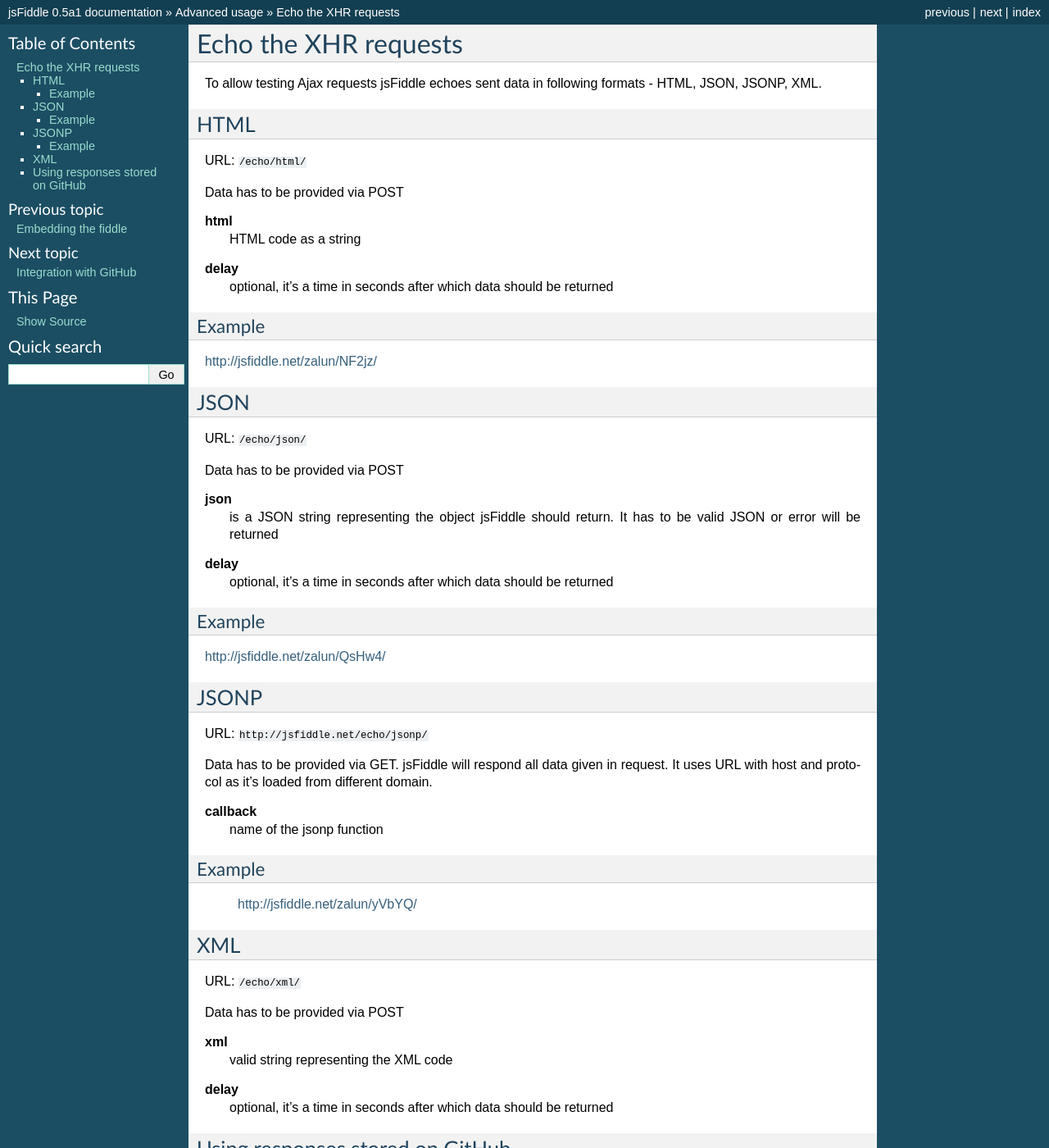
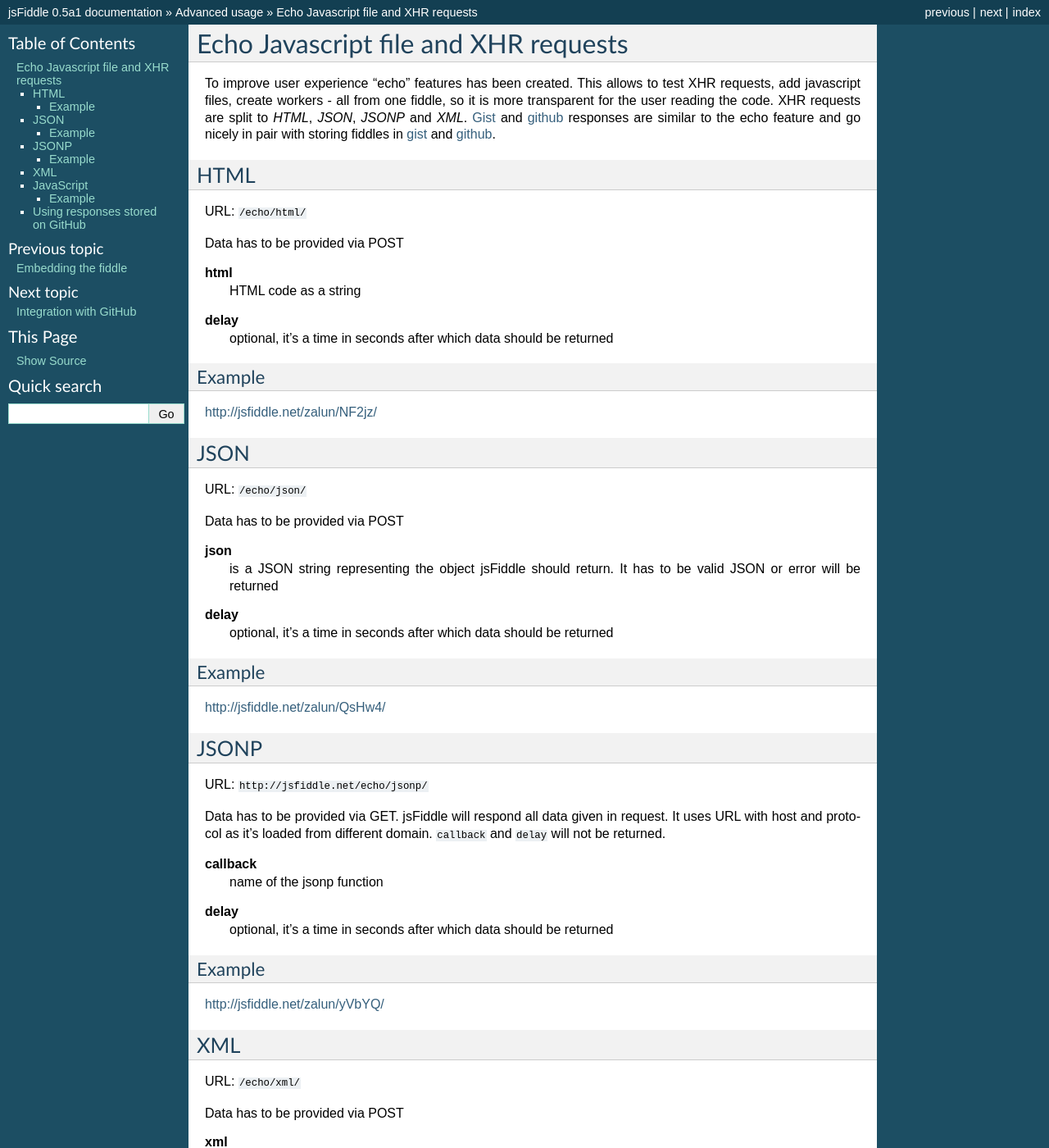
Before and after one commit to jsfiddle/jsfiddle-users, a Sphinx documentation site: the page built from docs/use/echo.rst, in a window 1280 px wide and 1400 px high. Shown: the whole window at 82% size. Built offline with Sphinx 7.4.7, drawn with Linux system fonts in a browser that asks for light colours; pages that are not in the unit, such as notebooks, are missing from menus; some of the changed text lies outside the part shown.

Commit message:
echo/js featured

```diff
--- a/docs/use/echo.rst
+++ b/docs/use/echo.rst
@@ -1,8 +1,9 @@
-=====================
-Echo the XHR requests
-=====================
+=====================================
+Echo Javascript file and XHR requests
+=====================================
 
-To allow testing Ajax requests jsFiddle echoes sent data in following formats - HTML, JSON, JSONP, XML.
+To improve user experience "echo" features has been created. This allows to test XHR requests, add javascript files, create workers - all from one fiddle, so it is more transparent for the user reading the code. XHR requests are split to *HTML*, *JSON*, *JSONP* and *XML*. :ref:`Gist <gist-response>` and :ref:`github <github-response>` responses are similar to the echo feature and go nicely in pair with storing fiddles in :ref:`gist <gist-read>` and :ref:`github <github-read>`.
+
 
 HTML
 ====
@@ -42,14 +43,16 @@
 
 URL: ``http://jsfiddle.net/echo/jsonp/``
 
-Data has to be provided via GET. jsFiddle will respond all data given in request. It uses URL with host and protocol as it's loaded from different domain.
+Data has to be provided via GET. jsFiddle will respond all data given in request. It uses URL with host and protocol as it's loaded from different domain. ``callback`` and ``delay`` will not be returned.
 
 **callback**
   name of the jsonp function
+**delay**
+  optional, it's a time in seconds after which data should be returned
 
 Example
 -------
- http://jsfiddle.net/zalun/yVbYQ/
+http://jsfiddle.net/zalun/yVbYQ/
 
 XML
 ===
@@ -62,6 +65,21 @@
 **delay**
   optional, it's a time in seconds after which data should be returned
 
+JavaScript
+==========
+
+URL: ``http://jsfiddle.net/echo/js/?js=``
+
+Data has to be provided via GET. jsFiddle will respond with a JavaScript file provided in request. It might be used from a "different" domain. It has to be loaded from the fiddle - calling it directly will result in a 404 error.
+
+**js**
+  urlescaped JavaScript code to be returned
+**delay**
+  optional, it's a time in seconds after which data should be returned
+
+Example
+-------
+http://jsfiddle.net/zalun/YhfPU/
 
 Using responses stored on GitHub
 ================================
--- a/docs/use/gist_read.rst
+++ b/docs/use/gist_read.rst
@@ -1,3 +1,5 @@
+.. _gist-read:
+
 ======================
 Display Demo from Gist
 ======================
--- a/docs/use/gist_response.rst
+++ b/docs/use/gist_response.rst
@@ -1,4 +1,4 @@
-.. _github-response:
+.. _gist-response:
 
 ================================
 Pass response directly from Gist
--- a/docs/use/github_read.rst
+++ b/docs/use/github_read.rst
@@ -1,3 +1,5 @@
+.. _github-read:
+
 ===================================
 Display Demo from GitHub Repository
 ===================================
```
